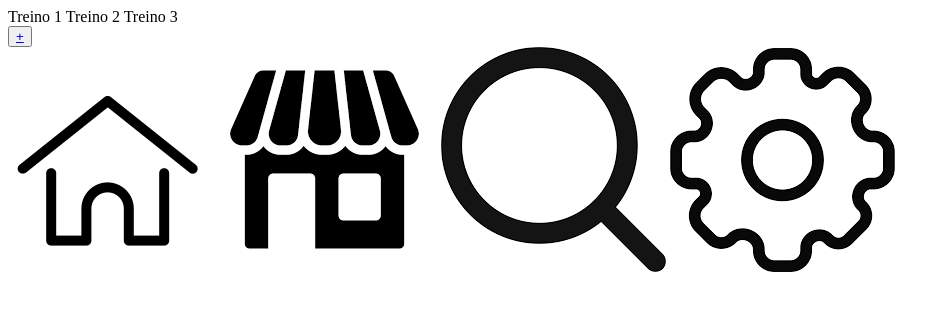
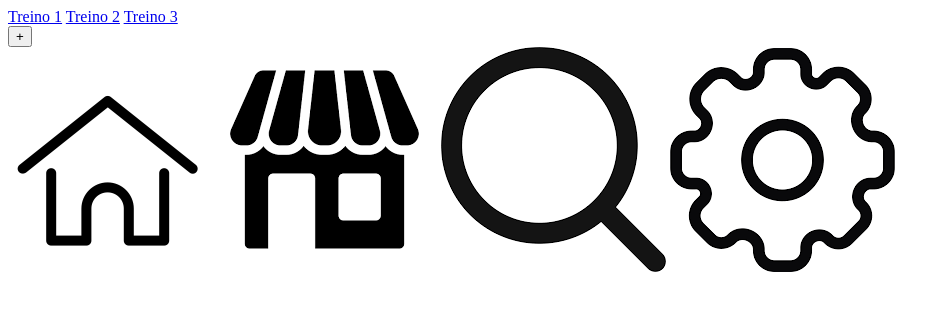
Before and after one commit to tomasfra/tomasfra.github.io, a plain HTML site: page pag_2.1.html in a window 1280 px wide. Shown: the whole page, without its empty margins (0-950 px from the left). Drawn offline with Linux system fonts and the light colour scheme.

Commit message:
colocando referêcia nos treinos exemplo da página

```diff
--- a/pag_2.1.html
+++ b/pag_2.1.html
@@ -6,13 +6,15 @@
     </head>
     <body>
         <main>
-            <a>Treino 1</a>
-            <a>Treino 2</a>
-            <a>Treino 3</a>
+            <a href="pag_2.2.html">Treino 1</a>
+            <a href="pag_2.2.html">Treino 2</a>
+            <a href="pag_2.2.html">Treino 3</a>
         </main>
 
         <button>
-            <a href="pag_2.2.html">+</a>
+            +
+
+            <a href="pag_2.2.html"></a>
         </button>
 
         <footer>
```
